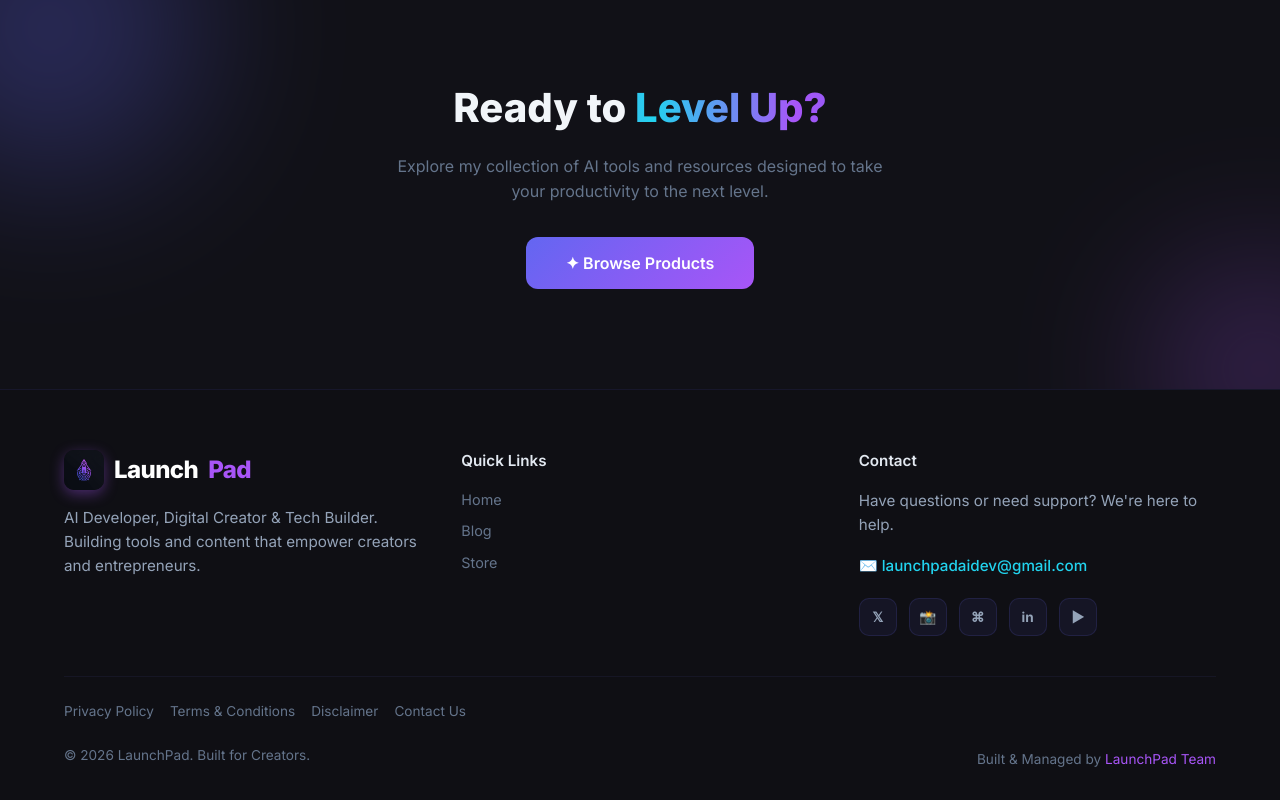
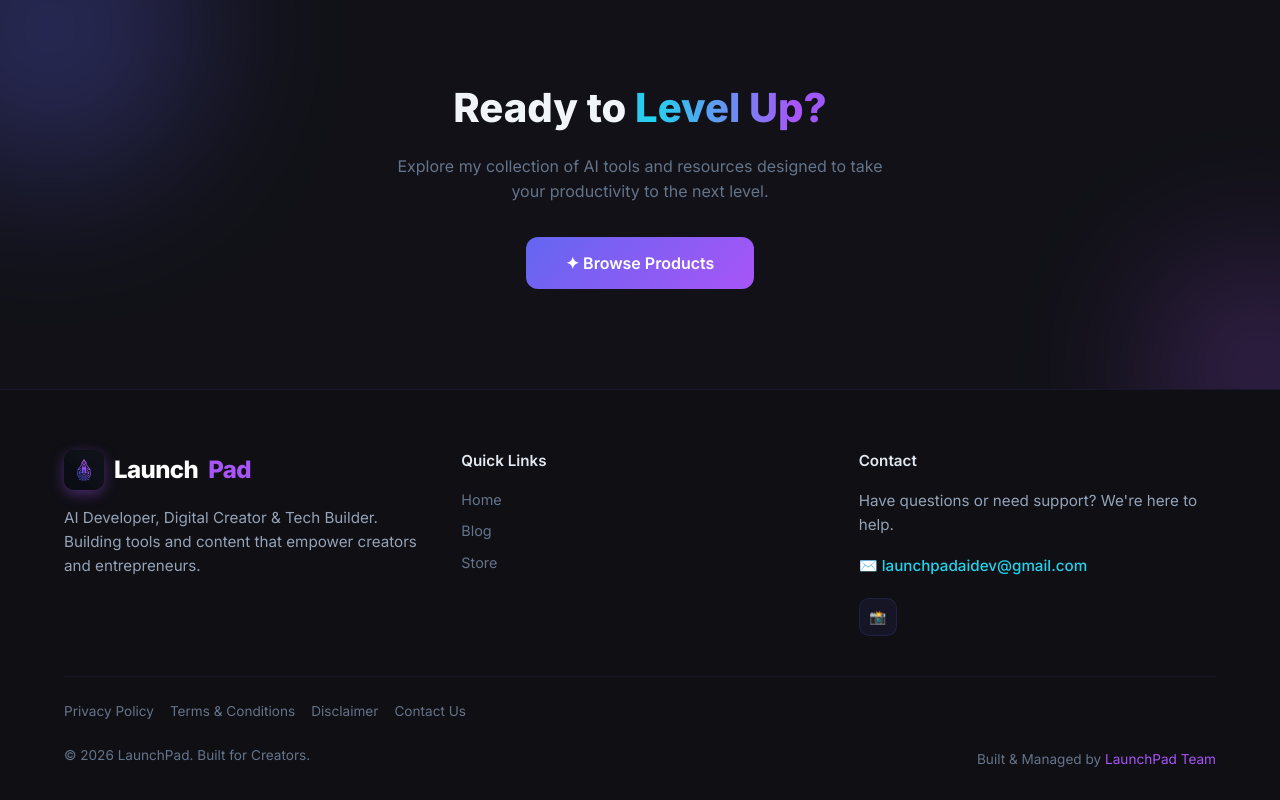
Before and after one commit to Pranavmishra2/1stwebsite, a Next.js app: page / in a window 1280 px wide. Shown: the part 4042-4842 px from the top of the page. Built offline with nearby package versions, Linux system fonts and the light colour scheme; no server answers; the database is empty; sample sign-in values are in the browser's storage.

Commit message:
Comment out inactive social links

```diff
--- a/src/components/Footer.tsx
+++ b/src/components/Footer.tsx
@@ -3,11 +3,11 @@ import Link from "next/link";
 import Image from "next/image";
 
 const socialLinks = [
-    { label: "Twitter", href: "https://twitter.com/pranavkashyap", icon: "𝕏" },
+    // { label: "Twitter", href: "https://twitter.com/pranavkashyap", icon: "𝕏" },
     { label: "Instagram", href: "https://www.instagram.com/launchpadaidev", icon: "📸" },
-    { label: "GitHub", href: "https://github.com/pranavkashyap", icon: "⌘" },
-    { label: "LinkedIn", href: "https://linkedin.com/in/pranavkashyap", icon: "in" },
-    { label: "YouTube", href: "https://youtube.com/@pranavkashyap", icon: "▶" },
+    // { label: "GitHub", href: "https://github.com/pranavkashyap", icon: "⌘" },
+    // { label: "LinkedIn", href: "https://linkedin.com/in/pranavkashyap", icon: "in" },
+    // { label: "YouTube", href: "https://youtube.com/@pranavkashyap", icon: "▶" },
 ];
 
 const quickLinks = [
```
